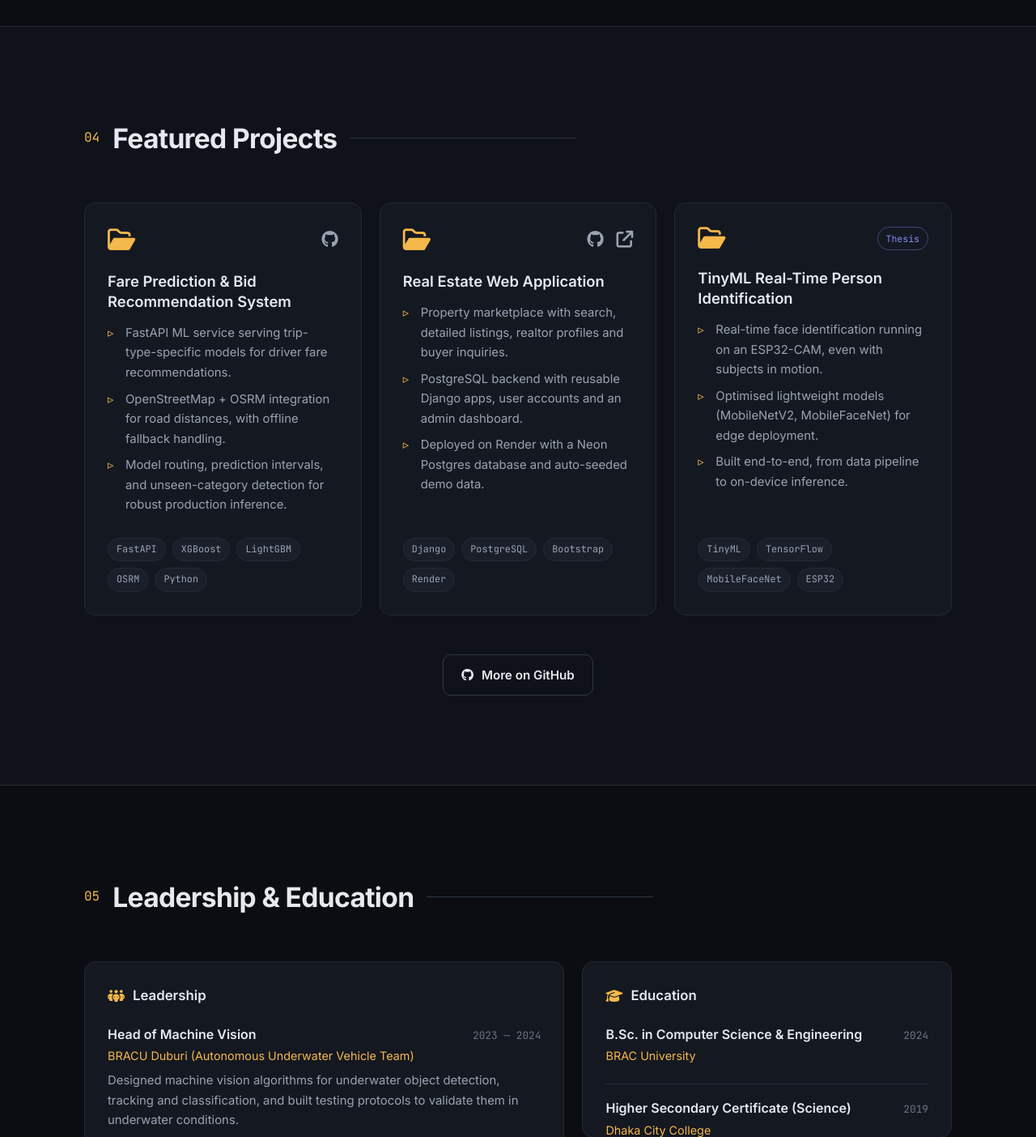
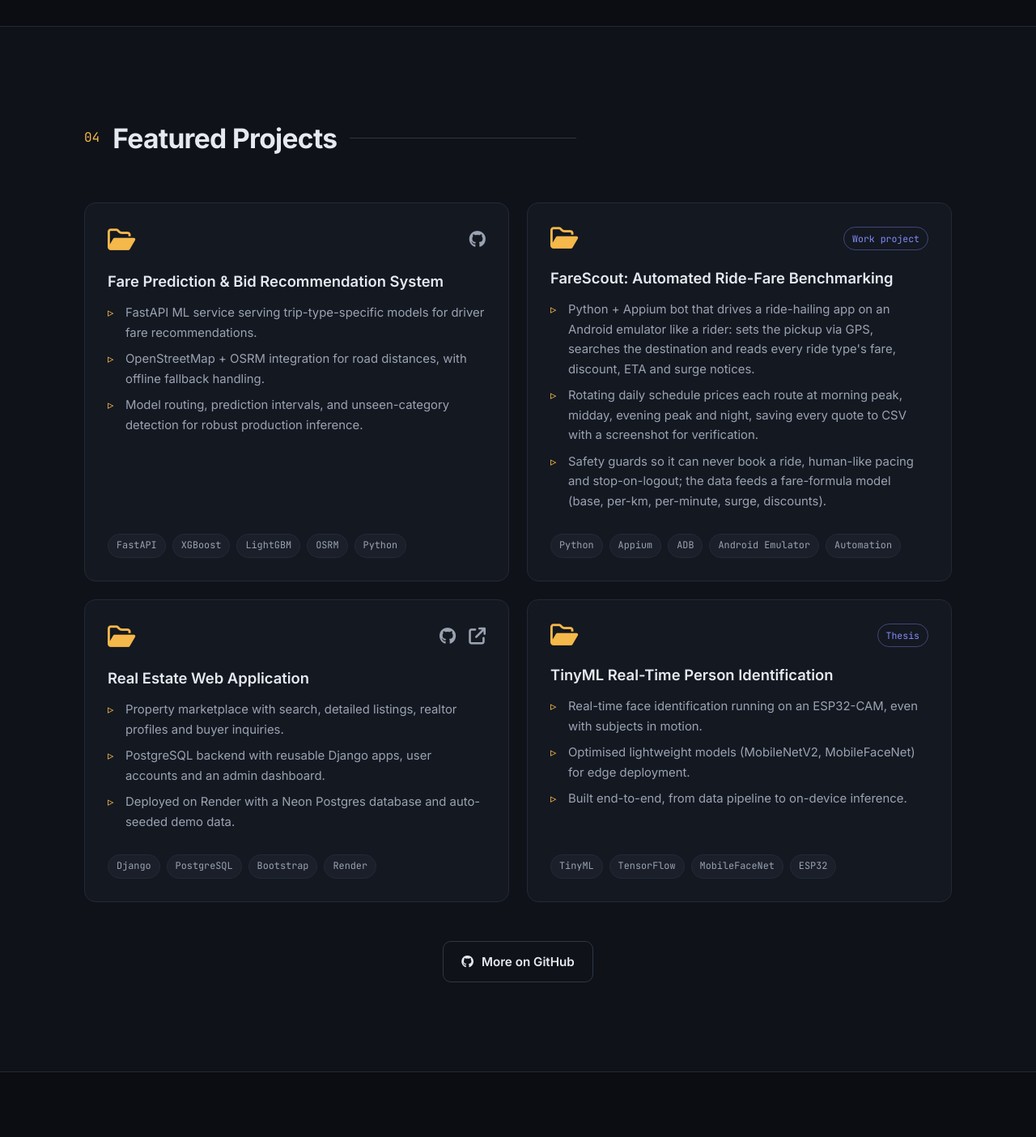
Before and after one commit to nokib-101/Portfolio-Website, a Django app: page / in a window 1280 px wide. Shown: the part 3396-4800 px from the top of the page at 81% size. Run offline with Django 5.2, Linux system fonts and the light colour scheme.

Commit message:
Add FareScout ride-fare benchmarking project to portfolio
Add a project card for the ride-fare benchmarking bot (Python + Appium
driving a ride-hailing app on an Android emulator, rotating daily
schedule, CSV + screenshot output, booking guard). It is presented
without naming the companies involved and marked as a work project with
no repository link. Switch the projects grid to two columns so four
cards form an even 2x2 layout.

Co-Authored-By: Claude Opus 5.5 <noreply@anthropic.com>
Claude-Session: https://claude.ai/code/session_01W6xHdgi3G8gSW1vCgkCGsd

```diff
--- a/Base/templates/home.html
+++ b/Base/templates/home.html
@@ -293,6 +293,22 @@
             <article class="project-card">
                 <div class="project-top">
                     <i class="fa-regular fa-folder-open project-folder"></i>
+                    <span class="project-badge">Work project</span>
+                </div>
+                <h3>FareScout: Automated Ride-Fare Benchmarking</h3>
+                <ul class="project-points">
+                    <li>Python + Appium bot that drives a ride-hailing app on an Android emulator like a rider: sets the pickup via GPS, searches the destination and reads every ride type's fare, discount, ETA and surge notices.</li>
+                    <li>Rotating daily schedule prices each route at morning peak, midday, evening peak and night, saving every quote to CSV with a screenshot for verification.</li>
+                    <li>Safety guards so it can never book a ride, human-like pacing and stop-on-logout; the data feeds a fare-formula model (base, per-km, per-minute, surge, discounts).</li>
+                </ul>
+                <ul class="tags tags-sm">
+                    <li>Python</li><li>Appium</li><li>ADB</li><li>Android Emulator</li><li>Automation</li>
+                </ul>
+            </article>
+
+            <article class="project-card">
+                <div class="project-top">
+                    <i class="fa-regular fa-folder-open project-folder"></i>
                     <span class="project-links">
                         <a href="https://github.com/nokib-101/Real-Estate-Project" target="_blank" rel="noopener" aria-label="GitHub repository" title="Source code"><i class="fa-brands fa-github"></i></a>
                         <a href="https://btre-real-estate.onrender.com/" target="_blank" rel="noopener" aria-label="Live demo" title="Live demo"><i class="fa-solid fa-arrow-up-right-from-square"></i></a>
--- a/static/css/style.css
+++ b/static/css/style.css
@@ -493,7 +493,7 @@ ul, ol { list-style: none; }
 /* ---------- Projects ---------- */
 .projects-grid {
     display: grid;
-    grid-template-columns: repeat(3, 1fr);
+    grid-template-columns: repeat(2, 1fr);
     gap: 22px;
 }
 .project-card {
```
